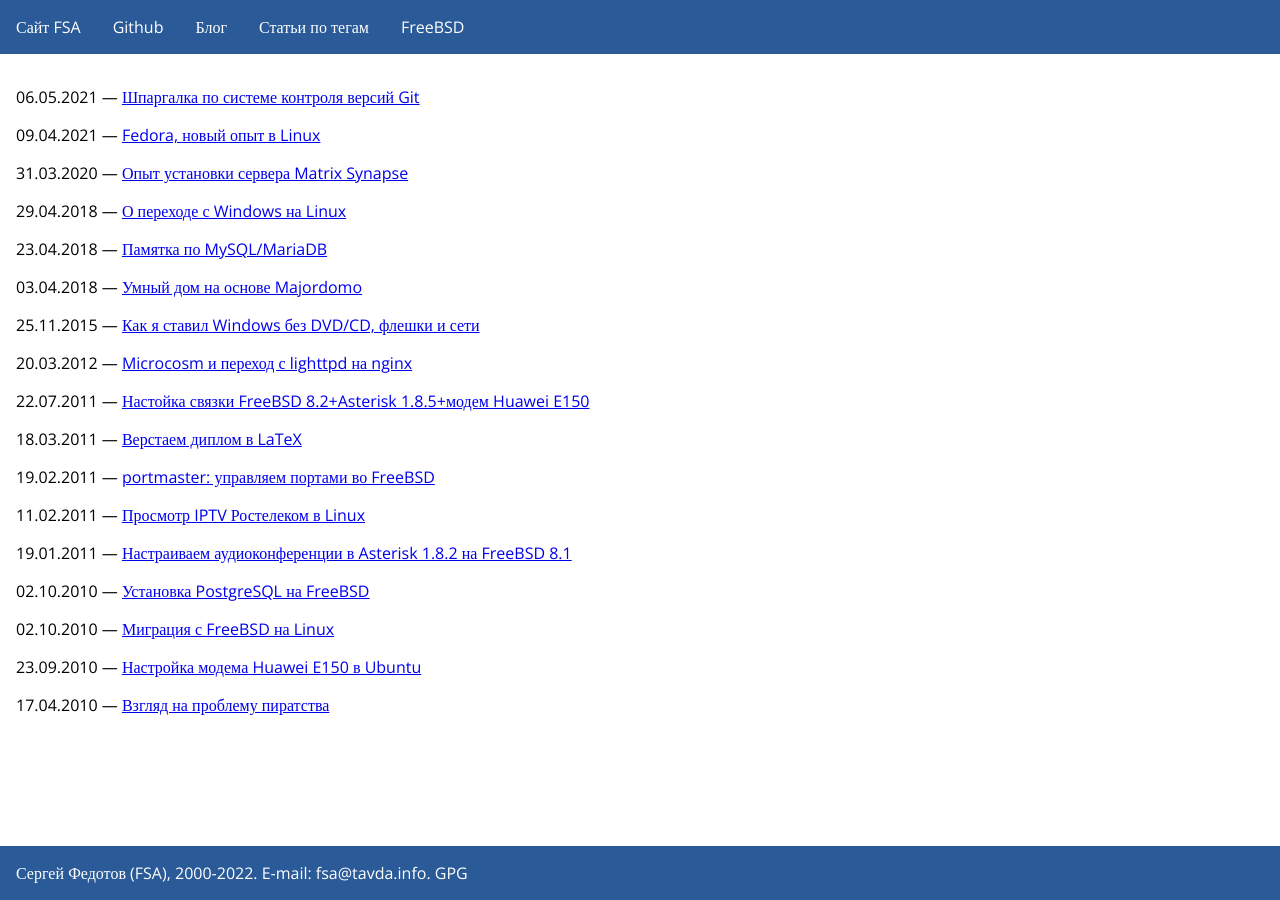
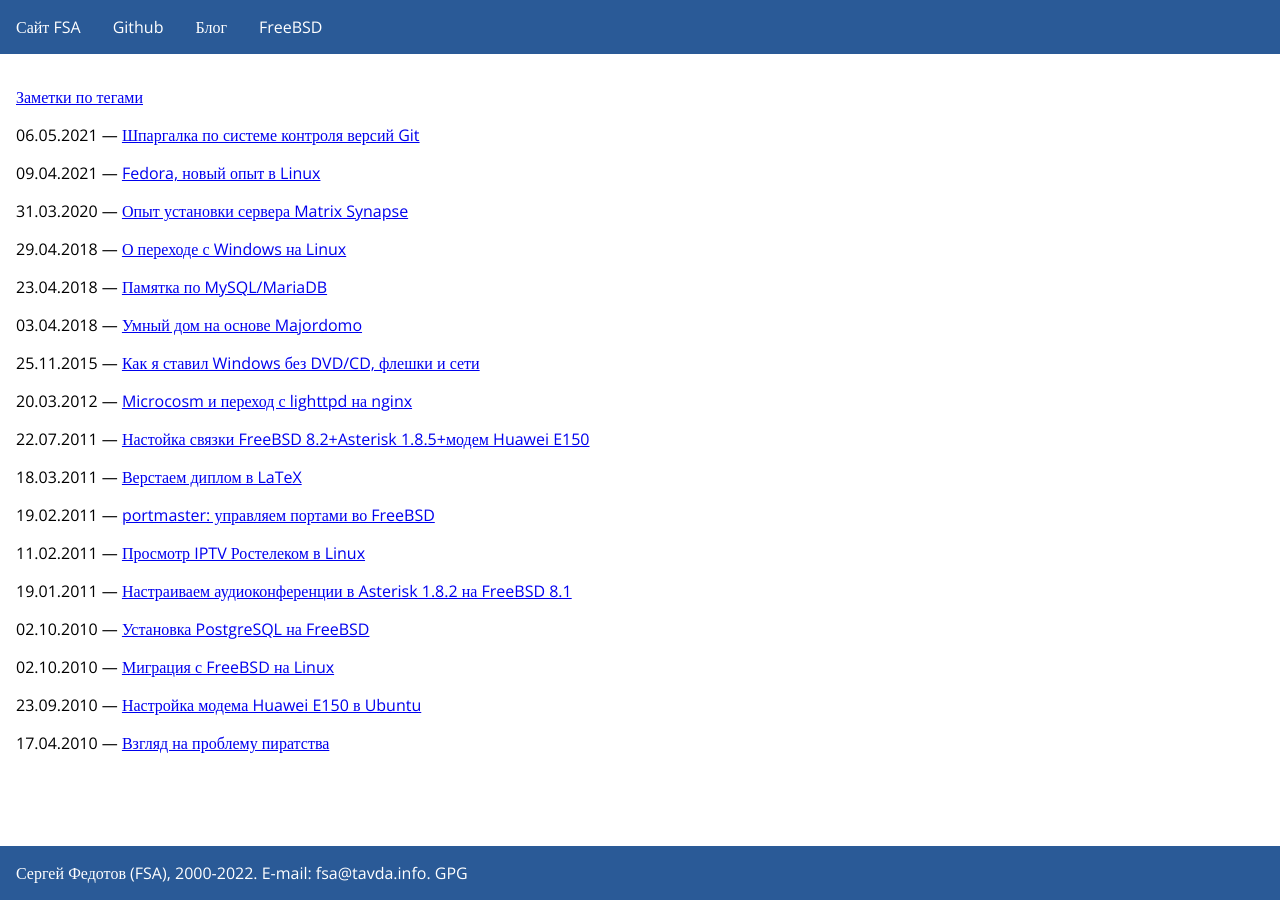
Before and after one commit to fsa/site, a Jekyll site: the page built from index.md, in a window 1280 px wide. Built offline with Jekyll 4.4.1, drawn with Linux system fonts in a browser that asks for light colours.

Commit message:
Ссылка на страницу с тегами блога перенесена на страницу блога.

```diff
--- a/_layouts/default.html
+++ b/_layouts/default.html
@@ -14,7 +14,6 @@
     <a href="https://tavda.net/" class="listitem">Сайт FSA</a>
     <a href="https://github.com/fsa/" class="listitem">Github</a>
     <a href="/" class="listitem">Блог</a>
-    <a href="/tags" class="listitem">Статьи по тегам</a>
     <a href="/FreeBSD" class="listitem">FreeBSD</a>
 </nav>
 </header>
--- a/_layouts/posts.html
+++ b/_layouts/posts.html
@@ -1,6 +1,7 @@
 ---
 layout: default
 ---
+<p><a href="/tags">Заметки по тегами</a></p>
 {% for post in site.posts %}
 <p>{{ post.date| date: "%d.%m.%Y" }}&nbsp;&mdash;&nbsp;<a href="{{ post.url }}">{{ post.title }}</a></p>
 {% endfor %}
```
